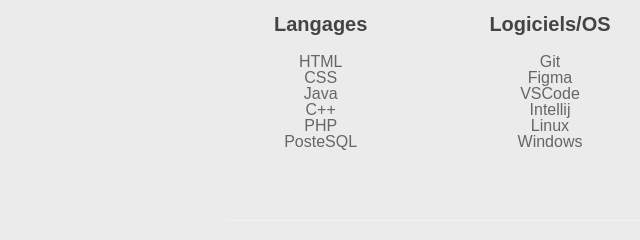
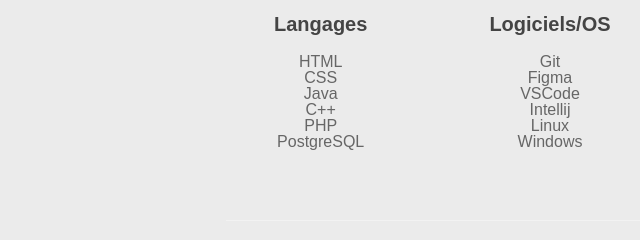
Before and after one commit to Erlow38/me, a plain HTML site: page index.html in a window 1280 px wide. Shown: the part 940-1180 px from the top of the page, 90-730 px from the left. Drawn offline with nearby package versions, Linux system fonts and the light colour scheme; a script that the page names is missing.

Commit message:
Update index.html

```diff
--- a/index.html
+++ b/index.html
@@ -62,7 +62,7 @@
               <li>Java</li>
               <li>C++</li>
               <li>PHP</li>
-              <li>PosteSQL</li>
+              <li>PostgreSQL</li>
             </ul>
           </div>
           <div class="features-box">
```
